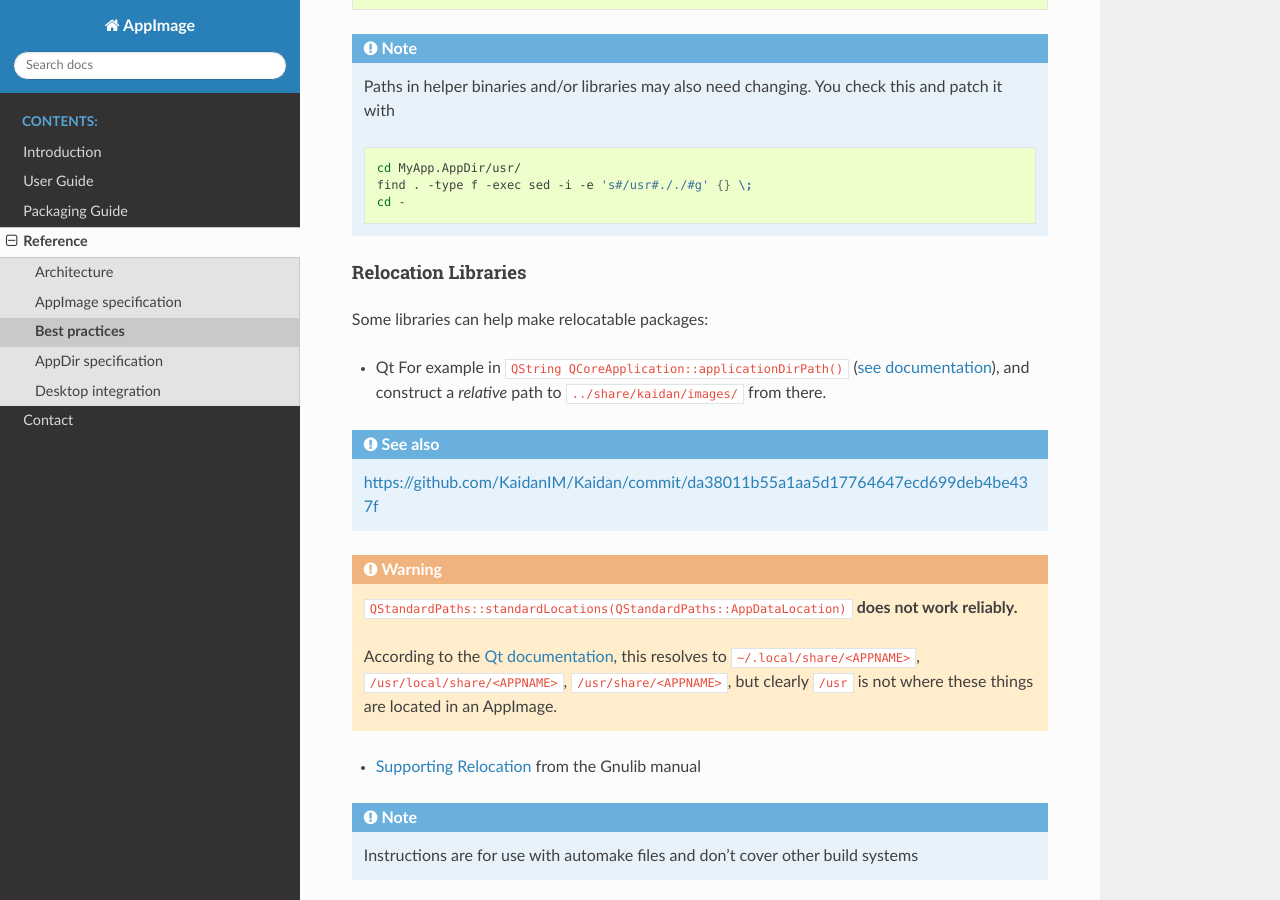
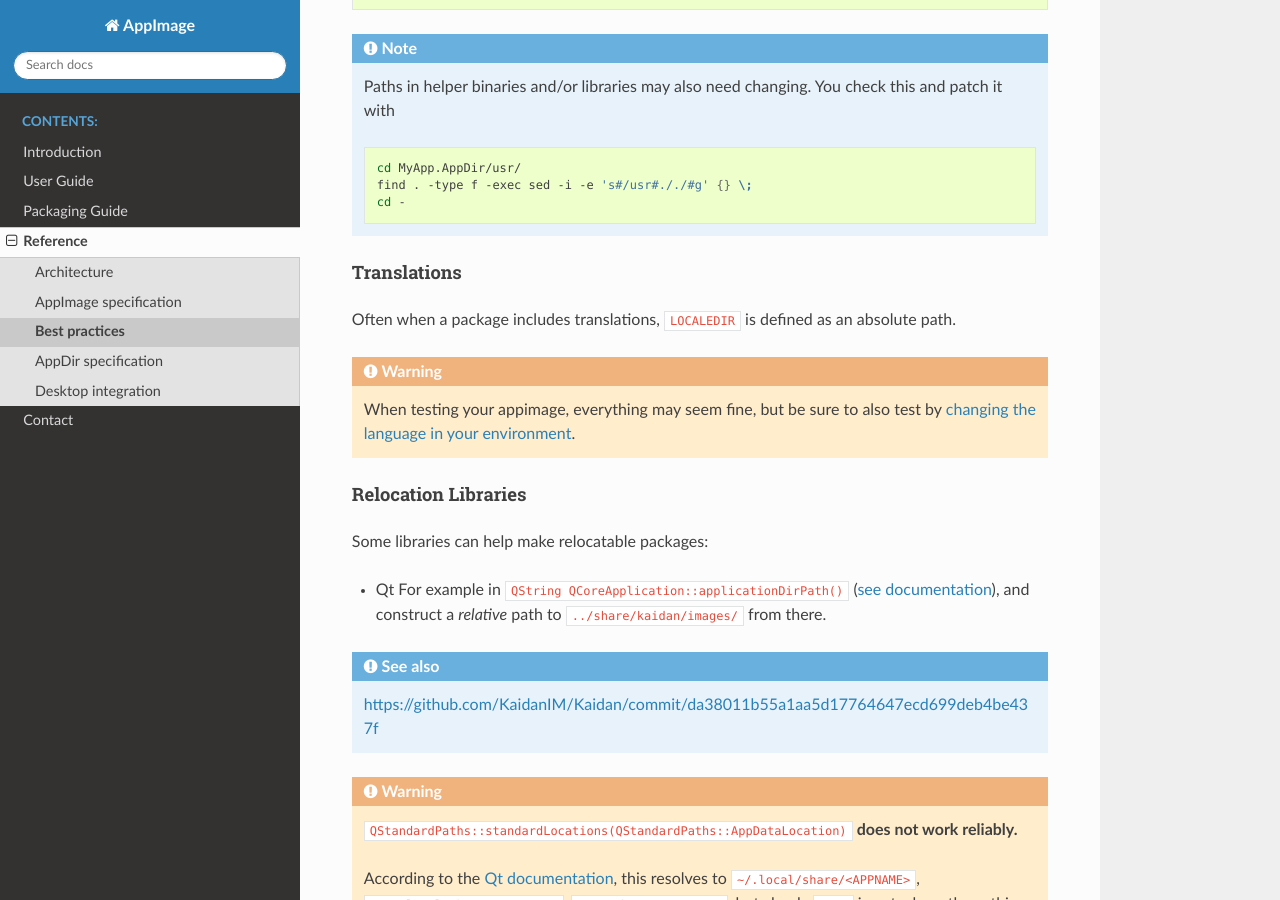
Before and after one commit to AppImage/docs.appimage.org, a Sphinx documentation site: the page built from source/reference/best-practices.rst, in a window 1280 px wide and 900 px high, scrolled down 1967 px. Built offline with Sphinx 7.4.7 and the Read the Docs theme 2.0.0, drawn with Linux system fonts in a browser that asks for light colours.

Commit message:
add short "Translations" section

```diff
--- a/source/reference/best-practices.rst
+++ b/source/reference/best-practices.rst
@@ -88,6 +88,17 @@
 
 
 .. _ref-relocation-libraries:
+
+
+Translations
+^^^^^^^^^^^^^^^^^^^^^^^^
+
+Often when a package includes translations, :code:`LOCALEDIR` is defined as an absolute path.
+
+.. warning::
+	When testing your appimage, everything may seem fine, but be
+	sure to also test by `changing the language in your environment <https://www.shellhacks.com/linux-define-locale-language-settings/>`__.
+
 
 Relocation Libraries
 ^^^^^^^^^^^^^^^^^^^^^^^^
```
